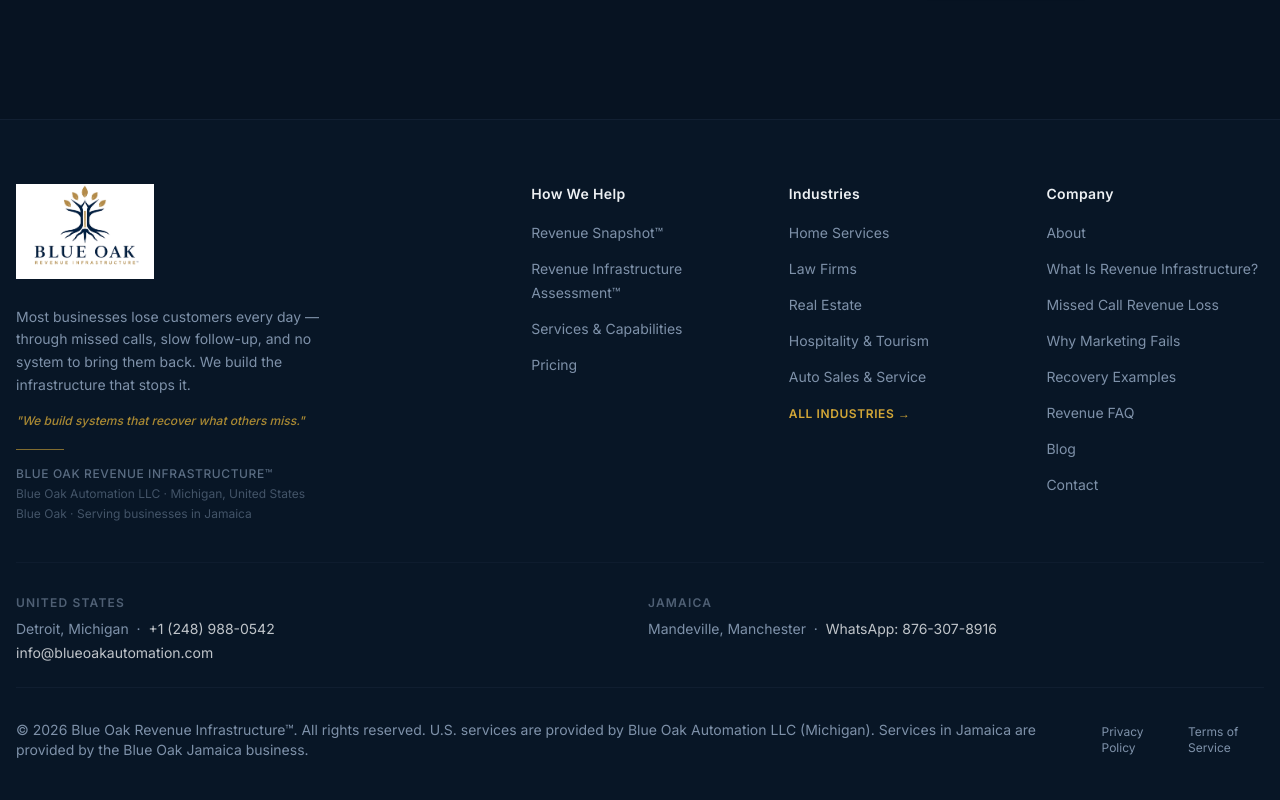
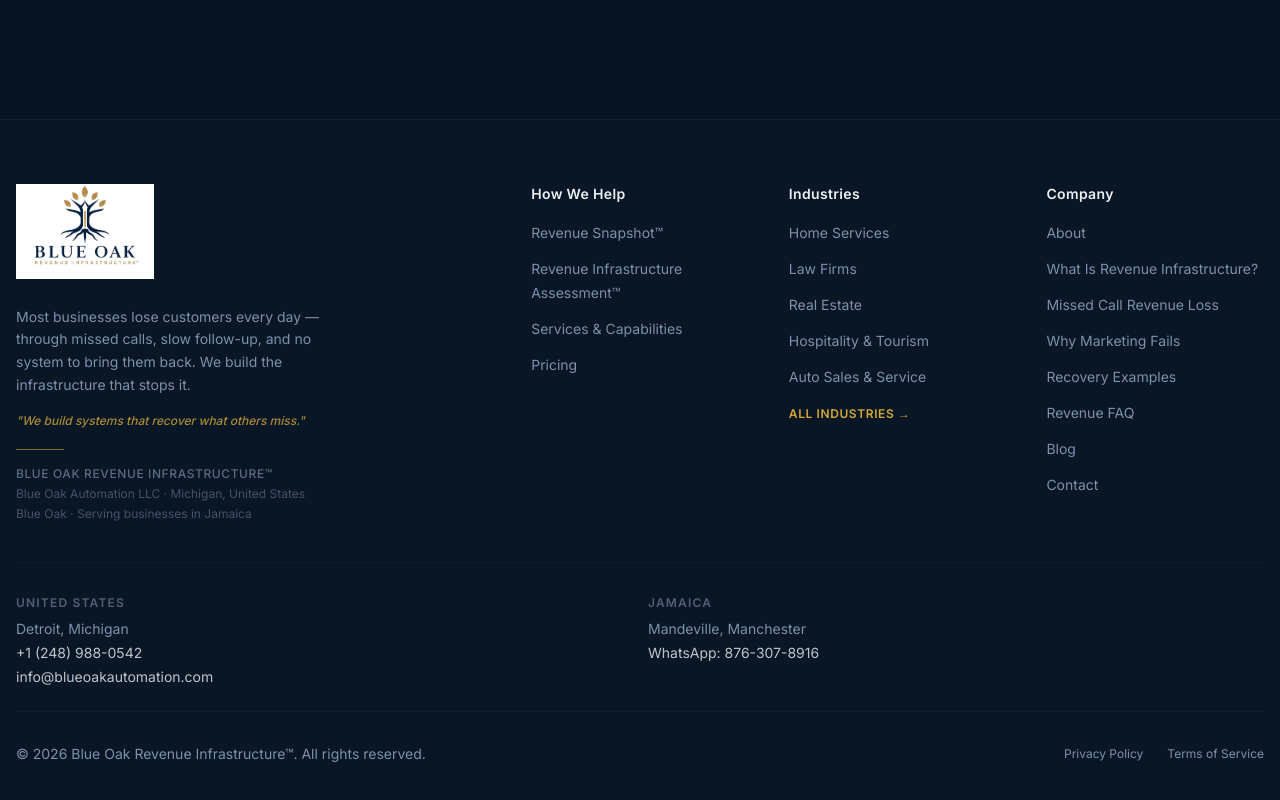
Before and after one commit to cipherworks-tech/blue-oak-website, a React (Vite) app: page /industries/auto-sales-service in a window 1280 px wide. Shown: the part 6511-7311 px from the top of the page. Built offline with nearby package versions, Linux system fonts and the light colour scheme; no server answers.

Commit message:
Separate US and Jamaica footer contact information
Refactor Footer component to use routing and improve structure.

```diff
--- a/src/components/layout/Footer.tsx
+++ b/src/components/layout/Footer.tsx
@@ -1,9 +1,75 @@
-import React from "react";
-import { Link } from "wouter";
+import { Link, useLocation } from "wouter";
 import BlueOakLogo from "@/components/brand/BlueOakLogo";
-import { BRAND, US, JM } from "@/lib/marketConfig";
+import { BRAND, MARKETS, US, JM } from "@/lib/marketConfig";
+import { useMarketPreference } from "@/lib/useMarketPreference";
+import { marketFromPath, marketPath } from "@/lib/marketRoutes";
+import type { MarketKey } from "@/lib/marketConfig";
+
+const INDUSTRIES = [
+  { name: "Home Services", slug: "home-services" },
+  { name: "Law Firms", slug: "law-firms" },
+  { name: "Real Estate", slug: "real-estate" },
+  { name: "Hospitality & Tourism", slug: "hospitality-tourism" },
+  { name: "Auto Sales & Service", slug: "auto-sales-service" },
+];
+
+const EDUCATION = [
+  {
+    name: "What Is Revenue Infrastructure?",
+    path: "/what-is-revenue-infrastructure",
+  },
+  {
+    name: "Missed Call Revenue Loss",
+    path: "/how-much-revenue-are-you-losing-from-missed-calls",
+  },
+  {
+    name: "Why Marketing Fails",
+    path: "/why-marketing-fails-without-revenue-infrastructure",
+  },
+  {
+    name: "Recovery Examples",
+    path: "/revenue-recovery-scenarios",
+  },
+];
 
 export default function Footer() {
+  const [location] = useLocation();
+  const { market: storedMarket } = useMarketPreference();
+
+  // Regional URL is authoritative.
+  const urlMarket = marketFromPath(location);
+
+  // Stored preference is used only for legacy pages.
+  const market: MarketKey | null = urlMarket ?? storedMarket;
+
+  const isRegional = urlMarket !== null;
+
+  const config = market ? MARKETS[market] : null;
+
+  function route(path: string): string {
+    if (!isRegional || !urlMarket) return path;
+
+    if (path === "/") {
+      return marketPath(urlMarket, "home");
+    }
+
+    return `/${urlMarket.toLowerCase()}/${path.replace(/^\/+/, "")}`;
+  }
+
+  function pricingRoute(): string {
+    if (urlMarket) {
+      return marketPath(urlMarket, "pricing");
+    }
+
+    return market ? MARKETS[market].pricingPath : "/pricing";
+  }
+
+  const copyright = isRegional
+    ? urlMarket === "US"
+      ? `${US.legalEntity}. ${US.legalEntityNote}.`
+      : `${JM.legalEntityNote}.`
+    : `${BRAND.name}.`;
+
   return (
     <footer className="bg-secondary/20 border-t border-border/50 mt-20">
       <div className="container mx-auto px-4 py-12 md:py-16">
@@ -11,94 +77,268 @@
 
           {/* Brand */}
           <div className="md:col-span-2">
-            <Link href="/" className="inline-block mb-5">
+            <Link href={route("/")} className="inline-block mb-5">
               <BlueOakLogo className="h-[96px]" />
             </Link>
+
             <p className="text-sm text-muted-foreground mb-4 max-w-xs leading-relaxed">
-              Most businesses lose customers every day — through missed calls, slow follow-up, and no system to bring them back. We build the infrastructure that stops it.
+              Most businesses lose customers every day — through missed
+              calls, slow follow-up, and no system to bring them back.
+              We build the infrastructure that stops it.
             </p>
+
             <p className="text-xs text-primary/80 font-medium italic mb-5 max-w-xs">
               "We build systems that recover what others miss."
             </p>
+
             <div className="h-px w-12 bg-primary opacity-60 mb-4" />
+
             <p className="text-xs text-muted-foreground/70 font-medium tracking-wider uppercase mb-1">
               {BRAND.name}
             </p>
+
+            {isRegional && config ? (
+              <p className="text-xs text-muted-foreground/50">
+                {config.legalEntityNote}
+              </p>
+            ) : (
+              <>
                 <p className="text-xs text-muted-foreground/50 mb-1">
                   {US.legalEntityNote}
                 </p>
                 <p className="text-xs text-muted-foreground/50">
                   {JM.legalEntityNote}
                 </p>
+              </>
+            )}
           </div>
 
           {/* How We Help */}
           <div>
-            <h4 className="font-semibold mb-4 text-foreground text-sm tracking-wide">How We Help</h4>
+            <h4 className="font-semibold mb-4 text-foreground text-sm tracking-wide">
+              How We Help
+            </h4>
+
             <ul className="space-y-3">
-              <li><Link href="/revenue-snapshot" className="text-sm text-muted-foreground hover:text-primary transition-colors">Revenue Snapshot™</Link></li>
-              <li><Link href="/revenue-infrastructure-assessment" className="text-sm text-muted-foreground hover:text-primary transition-colors">Revenue Infrastructure Assessment™</Link></li>
-              <li><Link href="/services" className="text-sm text-muted-foreground hover:text-primary transition-colors">Services & Capabilities</Link></li>
-              <li><Link href="/pricing" className="text-sm text-muted-foreground hover:text-primary transition-colors">Pricing</Link></li>
+              <li>
+                <Link href={route("/revenue-snapshot")} className="text-sm text-muted-foreground hover:text-primary">
+                  Revenue Snapshot™
+                </Link>
+              </li>
+
+              <li>
+                <Link href={route("/revenue-infrastructure-assessment")} className="text-sm text-muted-foreground hover:text-primary">
+                  Revenue Infrastructure Assessment™
+                </Link>
+              </li>
+
+              <li>
+                <Link href={route("/services")} className="text-sm text-muted-foreground hover:text-primary">
+                  Services & Capabilities
+                </Link>
+              </li>
+
+              <li>
+                <Link href={pricingRoute()} className="text-sm text-muted-foreground hover:text-primary">
+                  Pricing
+                </Link>
+              </li>
             </ul>
           </div>
 
           {/* Industries */}
           <div>
-            <h4 className="font-semibold mb-4 text-foreground text-sm tracking-wide">Industries</h4>
-            <ul className="space-y-3">              <li><Link href="/industries/home-services" className="text-sm text-muted-foreground hover:text-primary transition-colors">Home Services</Link></li>
-              <li><Link href="/industries/law-firms" className="text-sm text-muted-foreground hover:text-primary transition-colors">Law Firms</Link></li>
-              <li><Link href="/industries/real-estate" className="text-sm text-muted-foreground hover:text-primary transition-colors">Real Estate</Link></li>
-              <li><Link href="/industries/hospitality-tourism" className="text-sm text-muted-foreground hover:text-primary transition-colors">Hospitality &amp; Tourism</Link></li>
-              <li><Link href="/industries/auto-sales-service" className="text-sm text-muted-foreground hover:text-primary transition-colors">Auto Sales &amp; Service</Link></li>
-              <li><Link href="/industries" className="text-xs font-semibold text-primary uppercase tracking-wider hover:opacity-80 transition-opacity mt-1 inline-block">All Industries →</Link></li>
+            <h4 className="font-semibold mb-4 text-foreground text-sm tracking-wide">
+              Industries
+            </h4>
+
+            <ul className="space-y-3">
+              {INDUSTRIES.map((item) => (
+                <li key={item.slug}>
+                  <Link
+                    href={route(`/industries/${item.slug}`)}
+                    className="text-sm text-muted-foreground hover:text-primary"
+                  >
+                    {item.name}
+                  </Link>
+                </li>
+              ))}
+
+              <li>
+                <Link
+                  href={route("/industries")}
+                  className="text-xs font-semibold text-primary uppercase tracking-wider"
+                >
+                  All Industries →
+                </Link>
+              </li>
             </ul>
           </div>
 
           {/* Company */}
           <div>
-            <h4 className="font-semibold mb-4 text-foreground text-sm tracking-wide">Company</h4>
+            <h4 className="font-semibold mb-4 text-foreground text-sm tracking-wide">
+              Company
+            </h4>
+
             <ul className="space-y-3">
-              <li><Link href="/about" className="text-sm text-muted-foreground hover:text-primary transition-colors">About</Link></li>
-              <li><Link href="/what-is-revenue-infrastructure" className="text-sm text-muted-foreground hover:text-primary transition-colors">What Is Revenue Infrastructure?</Link></li>
-              <li><Link href="/how-much-revenue-are-you-losing-from-missed-calls" className="text-sm text-muted-foreground hover:text-primary transition-colors">Missed Call Revenue Loss</Link></li>
-              <li><Link href="/why-marketing-fails-without-revenue-infrastructure" className="text-sm text-muted-foreground hover:text-primary transition-colors">Why Marketing Fails</Link></li>
-              <li><Link href="/revenue-recovery-scenarios" className="text-sm text-muted-foreground hover:text-primary transition-colors">Recovery Examples</Link></li>
-              <li><Link href="/revenue-intelligence-faq" className="text-sm text-muted-foreground hover:text-primary transition-colors">Revenue FAQ</Link></li>
-              <li><Link href="/blog" className="text-sm text-muted-foreground hover:text-primary transition-colors">Blog</Link></li>
-              <li><Link href="/contact" className="text-sm text-muted-foreground hover:text-primary transition-colors">Contact</Link></li>
+              <li>
+                <Link href={route("/about")} className="text-sm text-muted-foreground hover:text-primary">
+                  About
+                </Link>
+              </li>
+
+              {EDUCATION.map((item) => (
+                <li key={item.path}>
+                  <Link
+                    href={item.path}
+                    className="text-sm text-muted-foreground hover:text-primary"
+                  >
+                    {item.name}
+                  </Link>
+                </li>
+              ))}
+
+              <li>
+                <Link
+                  href={route("/revenue-intelligence-faq")}
+                  className="text-sm text-muted-foreground hover:text-primary"
+                >
+                  Revenue FAQ
+                </Link>
+              </li>
+
+              <li>
+                <Link href={route("/blog")} className="text-sm text-muted-foreground hover:text-primary">
+                  Blog
+                </Link>
+              </li>
+
+              <li>
+                <Link href={route("/contact")} className="text-sm text-muted-foreground hover:text-primary">
+                  Contact
+                </Link>
+              </li>
             </ul>
           </div>
         </div>
 
-        {/* Contact strip */}
+        {/* Contact information */}
         <div className="border-t border-border/30 mt-10 pt-8 mb-6 grid grid-cols-1 sm:grid-cols-2 gap-4">
+
+          {isRegional && config ? (
             <div>
-            <p className="text-xs text-muted-foreground/60 uppercase tracking-widest font-semibold mb-2">United States</p>
+              <p className="text-xs text-muted-foreground/60 uppercase tracking-widest font-semibold mb-2">
+                {config.label}
+              </p>
+
               <p className="text-sm text-muted-foreground">
-              {US.city}, {US.region} &nbsp;·&nbsp;{" "}
-              <a href={US.phoneHref} className="text-foreground/80 hover:text-primary transition-colors">{US.phone}</a>
+                {config.city}, {config.region}
               </p>
+
+              {config.phone && config.phoneHref && (
                 <p className="text-sm text-muted-foreground mt-1">
-              <a href={`mailto:${BRAND.email}`} className="text-foreground/80 hover:text-primary transition-colors">{BRAND.email}</a>
+                  <a
+                    href={config.phoneHref}
+                    className="text-foreground/80 hover:text-primary"
+                  >
+                    {config.phone}
+                  </a>
+                </p>
+              )}
+
+              {config.whatsapp && config.whatsappHref && (
+                <p className="text-sm text-muted-foreground mt-1">
+                  <a
+                    href={config.whatsappHref}
+                    target="_blank"
+                    rel="noopener noreferrer"
+                    className="text-foreground/80 hover:text-primary"
+                  >
+                    WhatsApp: {config.whatsapp}
+                  </a>
+                </p>
+              )}
+
+              <p className="text-sm text-muted-foreground mt-1">
+                <a
+                  href={`mailto:${config.email}`}
+                  className="text-foreground/80 hover:text-primary"
+                >
+                  {config.email}
+                </a>
               </p>
             </div>
+          ) : (
+            <>
               <div>
-            <p className="text-xs text-muted-foreground/60 uppercase tracking-widest font-semibold mb-2">Jamaica</p>
+                <p className="text-xs text-muted-foreground/60 uppercase tracking-widest font-semibold mb-2">
+                  United States
+                </p>
+
                 <p className="text-sm text-muted-foreground">
-              {JM.city}, {JM.region} &nbsp;·&nbsp;{" "}
-              <a href={JM.whatsappHref!} target="_blank" rel="noopener noreferrer" className="text-foreground/80 hover:text-primary transition-colors">
+                  {US.city}, {US.region}
+                </p>
+
+                <p className="text-sm mt-1">
+                  <a href={US.phoneHref} className="text-foreground/80 hover:text-primary">
+                    {US.phone}
+                  </a>
+                </p>
+
+                <p className="text-sm mt-1">
+                  <a href={`mailto:${BRAND.email}`} className="text-foreground/80 hover:text-primary">
+                    {BRAND.email}
+                  </a>
+                </p>
+              </div>
+
+              <div>
+                <p className="text-xs text-muted-foreground/60 uppercase tracking-widest font-semibold mb-2">
+                  Jamaica
+                </p>
+
+                <p className="text-sm text-muted-foreground">
+                  {JM.city}, {JM.region}
+                </p>
+
+                {JM.whatsapp && JM.whatsappHref && (
+                  <p className="text-sm mt-1">
+                    <a
+                      href={JM.whatsappHref}
+                      target="_blank"
+                      rel="noopener noreferrer"
+                      className="text-foreground/80 hover:text-primary"
+                    >
                       WhatsApp: {JM.whatsapp}
                     </a>
                   </p>
+                )}
               </div>
+            </>
+          )}
         </div>
 
+        {/* Copyright and legal */}
         <div className="border-t border-border/40 pt-8 flex flex-col md:flex-row items-center justify-between gap-4 text-sm text-muted-foreground">
-          <p>© {new Date().getFullYear()} {BRAND.name}. All rights reserved. U.S. services are provided by {US.legalEntity} (Michigan). Services in Jamaica are provided by the Blue Oak Jamaica business.</p>
+          <p>
+            © {new Date().getFullYear()} {copyright} All rights reserved.
+          </p>
+
           <div className="flex gap-6">
-            <Link href="/privacy" className="hover:text-primary transition-colors text-xs">Privacy Policy</Link>
-            <Link href="/terms" className="hover:text-primary transition-colors text-xs">Terms of Service</Link>
+            <Link
+              href="/privacy"
+              className="hover:text-primary transition-colors text-xs"
+            >
+              Privacy Policy
+            </Link>
+
+            <Link
+              href="/terms"
+              className="hover:text-primary transition-colors text-xs"
+            >
+              Terms of Service
+            </Link>
           </div>
         </div>
       </div>
```
Lines whose indentation alone changed are shown as unchanged.
